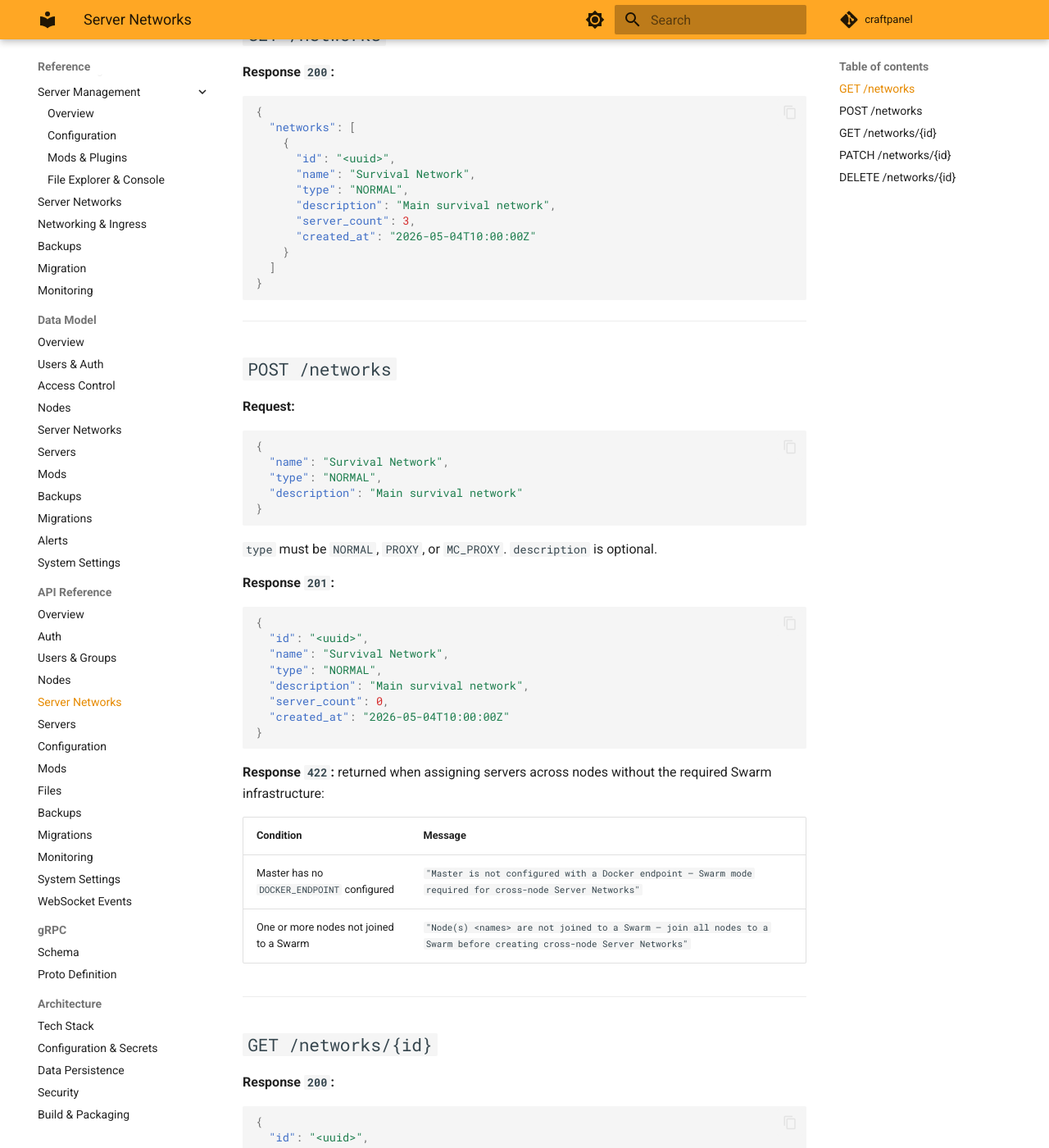
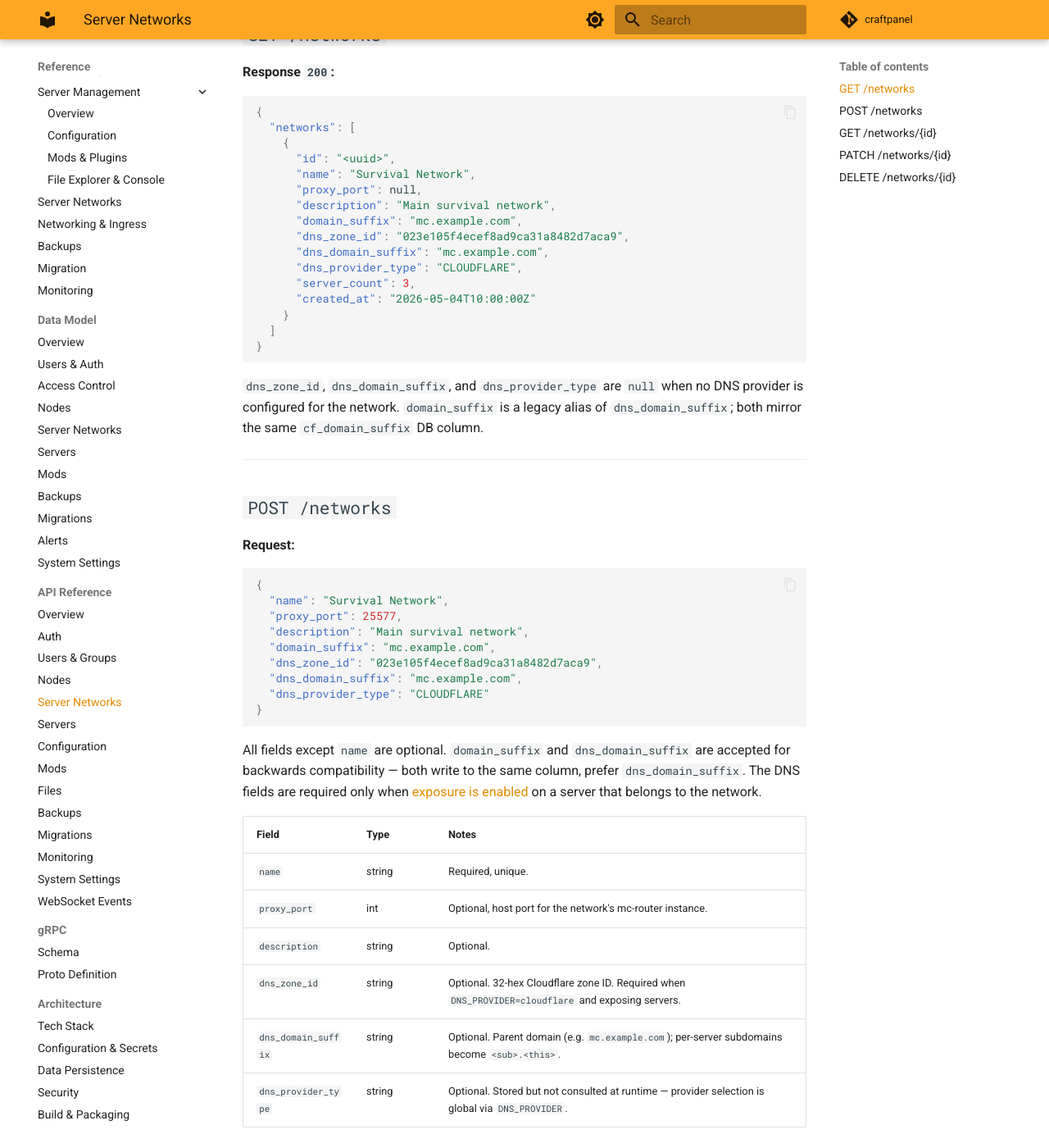
Before and after one commit to nelsongraca/craftpanel, an MkDocs documentation site: the page built from docs/src/api/server-networks.md, in a window 1280 px wide and 1400 px high, scrolled down 662 px. Shown: the whole window at 82% size. Built offline with MkDocs 1.6.1 and Material for MkDocs 9.7.7, drawn with Linux system fonts in a browser that asks for light colours; comment, search, counter and statistics services are not loaded; some of the changed text lies outside the part shown.

Commit message:
docs: add Cloudflare public hostname setup guide and network DNS UI
- New usage/enabling-public-hostnames.md walkthrough (API token scopes,
  zone ID, env vars, per-network config, static records, TTL note)
- Wire into mkdocs.yml Usage nav; cross-link from deployment.md
- Add dns_zone_id/dns_domain_suffix/dns_provider_type to server-networks
  API docs; fix stale type field drift; correct PATCH response code
- Strike completed 'Frontend UI for network DNS configuration' planned
  item in networking/index.md; add per-network provider selection gap
- Soften access-control system.settings description (DNS is
  deployment-time, not runtime UI)
- Frontend networks page: add DNS Zone ID + DNS Domain Suffix fields
  and a disabled informational DNS Provider Type select

````diff
--- a/docs/mkdocs.yml
+++ b/docs/mkdocs.yml
@@ -51,6 +51,7 @@ nav:
       - Deployment: usage/deployment.md
       - First Login & Setup: usage/first-login.md
       - Adding a Node: usage/adding-a-node.md
+      - Enabling Public Hostnames: usage/enabling-public-hostnames.md
       - Creating a Server: usage/creating-a-server.md
   - Reference:
       - Requirements:
--- a/docs/src/api/server-networks.md
+++ b/docs/src/api/server-networks.md
@@ -22,14 +22,20 @@ Base path: `/api/networks`
     {
       "id": "<uuid>",
       "name": "Survival Network",
-      "type": "NORMAL",
+      "proxy_port": null,
       "description": "Main survival network",
+      "domain_suffix": "mc.example.com",
+      "dns_zone_id": "023e105f4ecef8ad9ca31a8482d7aca9",
+      "dns_domain_suffix": "mc.example.com",
+      "dns_provider_type": "CLOUDFLARE",
       "server_count": 3,
       "created_at": "2026-05-04T10:00:00Z"
     }
   ]
 }
 ```
+
+`dns_zone_id`, `dns_domain_suffix`, and `dns_provider_type` are `null` when no DNS provider is configured for the network. `domain_suffix` is a legacy alias of `dns_domain_suffix`; both mirror the same `cf_domain_suffix` DB column.
 
 ---
 
@@ -40,12 +46,25 @@ Base path: `/api/networks`
 ```json
 {
   "name": "Survival Network",
-  "type": "NORMAL",
-  "description": "Main survival network"
+  "proxy_port": 25577,
+  "description": "Main survival network",
+  "domain_suffix": "mc.example.com",
+  "dns_zone_id": "023e105f4ecef8ad9ca31a8482d7aca9",
+  "dns_domain_suffix": "mc.example.com",
+  "dns_provider_type": "CLOUDFLARE"
 }
 ```
 
-`type` must be `NORMAL`, `PROXY`, or `MC_PROXY`. `description` is optional.
+All fields except `name` are optional. `domain_suffix` and `dns_domain_suffix` are accepted for backwards compatibility — both write to the same column, prefer `dns_domain_suffix`. The DNS fields are required only when [exposure is enabled](../usage/enabling-public-hostnames.md) on a server that belongs to the network.
+
+| Field                | Type   | Notes                                                                                              |
+|----------------------|--------|----------------------------------------------------------------------------------------------------|
+| `name`               | string | Required, unique.                                                                                  |
+| `proxy_port`         | int    | Optional, host port for the network's mc-router instance.                                          |
+| `description`        | string | Optional.                                                                                          |
+| `dns_zone_id`        | string | Optional. 32-hex Cloudflare zone ID. Required when `DNS_PROVIDER=cloudflare` and exposing servers. |
+| `dns_domain_suffix`  | string | Optional. Parent domain (e.g. `mc.example.com`); per-server subdomains become `<sub>.<this>`.      |
+| `dns_provider_type`  | string | Optional. Stored but not consulted at runtime — provider selection is global via `DNS_PROVIDER`.   |
 
 **Response `201`:**
 
@@ -53,8 +72,12 @@ Base path: `/api/networks`
 {
   "id": "<uuid>",
   "name": "Survival Network",
-  "type": "NORMAL",
+  "proxy_port": 25577,
   "description": "Main survival network",
+  "domain_suffix": "mc.example.com",
+  "dns_zone_id": "023e105f4ecef8ad9ca31a8482d7aca9",
+  "dns_domain_suffix": "mc.example.com",
+  "dns_provider_type": "CLOUDFLARE",
   "server_count": 0,
   "created_at": "2026-05-04T10:00:00Z"
 }
@@ -77,8 +100,12 @@ Base path: `/api/networks`
 {
   "id": "<uuid>",
   "name": "Survival Network",
-  "type": "NORMAL",
+  "proxy_port": 25577,
   "description": "Main survival network",
+  "domain_suffix": "mc.example.com",
+  "dns_zone_id": "023e105f4ecef8ad9ca31a8482d7aca9",
+  "dns_domain_suffix": "mc.example.com",
+  "dns_provider_type": "CLOUDFLARE",
   "servers": [
     {
       "id": "<uuid>",
@@ -108,11 +135,16 @@ All fields optional.
 ```json
 {
   "name": "Main Network",
-  "description": "Updated description"
+  "description": "Updated description",
+  "dns_zone_id": "023e105f4ecef8ad9ca31a8482d7aca9",
+  "dns_domain_suffix": "mc.example.com",
+  "dns_provider_type": "CLOUDFLARE"
 }
 ```
 
-**Response `200`:** updated network object.
+`proxy_port` is not patchable — it is set at create time only. The DNS fields can be added, updated, or cleared (pass `null`) at any time, but servers already exposed will not retroactively reconcile until their exposure is toggled or the server is migrated.
+
+**Response `204`:** no content.
 
 ---
 
````
Also changed, not shown: docs/src/access-control/index.md (+1 -1 lines), docs/src/networking/index.md (+3 -3 lines), docs/src/usage/deployment.md (+7 -0 lines), docs/src/usage/enabling-public-hostnames.md (added, +111 -0 lines), 2 other files.
